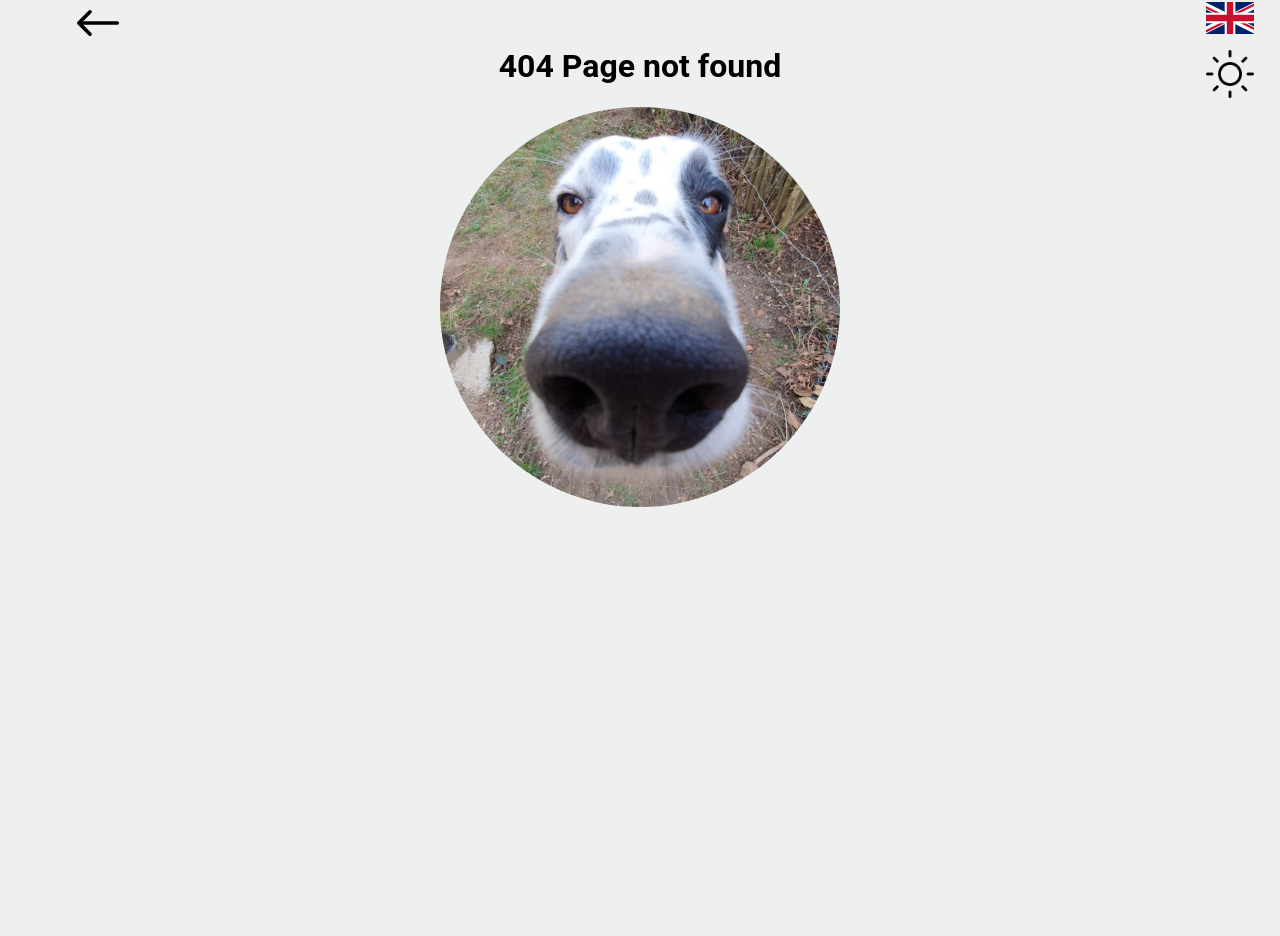
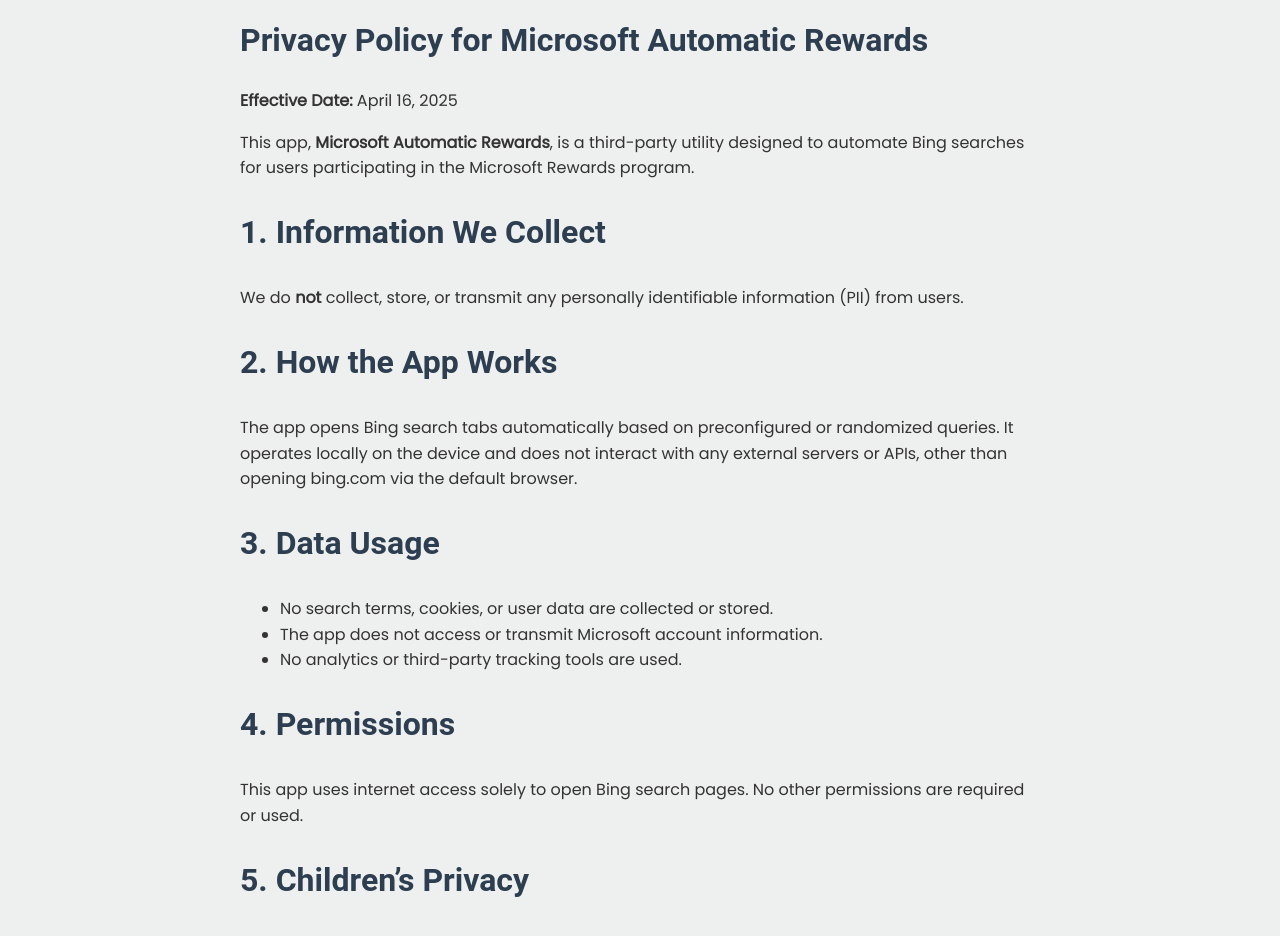
Before and after one commit to spin311/website, a React (Create React App) app: page /microsoft-automatic-rewards/mobile/terms in a window 1280 px wide. Before the commit this address had no page. Shown: the part 38-974 px from the top of the page. Before the commit the page ends 800 px from the top, so only its background shows below. Built offline with nearby package versions, Linux system fonts and the light colour scheme; a web font is replaced by a local one.

Commit message:
terms for microsoftAutomatic Rewards

```diff
--- a/src/assets/translations/en.json
+++ b/src/assets/translations/en.json
@@ -82,7 +82,7 @@
     "step3": "Enable daily set in extension",
     "step4": "Allow popups at <a href='https://rewards.bing.com/' target=_blank>rewards.bing</a>",
     "to_mobile": "To get Mobile points:",
-    "step5": "<a href='microsoft-automatic-rewards/mobile'>Click here</a> and follow instructions",
+    "step5": "<a href='microsoft-automatic-rewards/mobile/website'>Click here</a> and follow instructions",
     "donate_explanation": "Making and updating extensions takes a lot of time and effort. While I'm commited to keeping my extensions <b>free and accessible to everyone</b>, your support helps me:",
     "donate1": "<b>Improve my extensions</b> by adding new features and fixing bugs",
     "donate2": "<b>Keep my extensions up to date</b> with the latest changes",
--- a/src/assets/translations/sl.json
+++ b/src/assets/translations/sl.json
@@ -85,7 +85,7 @@
     "step3": "Omogočite dnevni nabor v razširitvi",
     "step4": "Dovolite pojavna okna na <a href='https://rewards.bing.com/' target=_blank>rewards.bing</a>",
     "to_mobile": "Za pridobivanje mobilnih točk:",
-    "step5": "<a href='microsoft-automatic-rewards/mobile'>Kliknite tukaj</a> in sledite navodilom",
+    "step5": "<a href='microsoft-automatic-rewards/mobile/website'>Kliknite tukaj</a> in sledite navodilom",
     "donate_explanation": "Izdelava in posodabljanje razširitev zahteva veliko časa in truda. Čeprav si prizadevam, da moje razširitve ostanejo <b>brezplačne in dostopne vsem</b>, vaša podpora pomaga:",
     "donate1": "<b>Izboljšati moje razširitve</b> z dodajanjem novih funkcij in popravljanjem napak",
     "donate2": "<b>Ohraniti moje razširitve posodobljene</b> z najnovejšimi spremembami",
--- a/src/components/extensions/microsoftAutomaticRewards/donate/Donate.js
+++ b/src/components/extensions/donate/Donate.js
@@ -1,6 +1,6 @@
-import {useLanguage} from "../../../../context/LanguageContext";
 import {Helmet} from "react-helmet";
-import HomeArrow from "../../../home-arrow/HomeArrow";
+import {useLanguage} from "../../../context/LanguageContext";
+import HomeArrow from "../../home-arrow/HomeArrow";
 
 function Donate({soloComponent=false, className=''}) {
     const { text, formatHtml } = useLanguage();
--- a/src/components/extensions/microsoftAutomaticRewards/MicrosoftAutomaticRewards.js
+++ b/src/components/extensions/microsoftAutomaticRewards/MicrosoftAutomaticRewards.js
@@ -15,7 +15,7 @@
 import Footer from "../../footer/Footer";
 import About from "./about/About";
 import Features from "./features/Features.js";
-import Donate from "./donate/Donate";
+import Donate from "../donate/Donate";
 import useIsMobile from "../../../hooks/useIsMobile";
 import {Outlet} from "react-router-dom";
 
--- /dev/null
+++ b/src/components/extensions/microsoftAutomaticRewards/terms/Terms.css
@@ -0,0 +1,11 @@
+.terms {
+    font-family: Arial, sans-serif;
+    line-height: 1.6;
+    padding: 2rem;
+    max-width: 800px;
+    margin: auto;
+    color: #333;
+}
+.titles {
+    color: #2c3e50;
+}
--- /dev/null
+++ b/src/components/extensions/microsoftAutomaticRewards/terms/Terms.js
@@ -0,0 +1,39 @@
+import "./Terms.css"
+
+function Terms (){
+    return (
+<div className="terms">
+    <h1 className="titles">Privacy Policy for Microsoft Automatic Rewards</h1>
+    <p><strong>Effective Date:</strong> April 16, 2025</p>
+
+    <p>This app, <strong>Microsoft Automatic Rewards</strong>, is a third-party utility designed to automate Bing searches for users participating in the Microsoft Rewards program.</p>
+
+    <h2 className="titles">1. Information We Collect</h2>
+    <p>We do <strong>not</strong> collect, store, or transmit any personally identifiable information (PII) from users.</p>
+
+    <h2 className="titles">2. How the App Works</h2>
+    <p>The app opens Bing search tabs automatically based on preconfigured or randomized queries. It operates locally on the device and does not interact with any external servers or APIs, other than opening bing.com via the default browser.</p>
+
+    <h2 className="titles">3. Data Usage</h2>
+    <ul>
+        <li>No search terms, cookies, or user data are collected or stored.</li>
+        <li>The app does not access or transmit Microsoft account information.</li>
+        <li>No analytics or third-party tracking tools are used.</li>
+    </ul>
+
+    <h2 className="titles">4. Permissions</h2>
+    <p>This app uses internet access solely to open Bing search pages. No other permissions are required or used.</p>
+
+    <h2 className="titles">5. Children’s Privacy</h2>
+    <p>This app is <strong>not intended for children under 16</strong>. We do not knowingly collect or store data from users under the age of 16.</p>
+
+    <h2 className="titles">6. Third-party Services</h2>
+    <p>This app is not affiliated with, endorsed by, or supported by Microsoft Corporation. Microsoft® and Bing® are registered trademarks of Microsoft.</p>
+
+    <h2 className="titles">7. Contact</h2>
+    <p>If you have any questions or concerns about this Privacy Policy, please contact us at: <a href="mailto:spin311pro@gmail.com">spin311pro@gmail.com</a></p>
+</div>
+    );
+}
+
+export default Terms;
--- a/src/components/main/Main.js
+++ b/src/components/main/Main.js
@@ -138,7 +138,7 @@
 
                 if (project.type === text.PROJECT.t_extension && project.extensionId) {
                     try {
-                        const extensionResponse = await fetch(`http://localhost:8080/extension?id=${project.extensionId}`);
+                        const extensionResponse = await fetch(`https://website-production-967e.up.railway.app/extension?id=${project.extensionId}`);
                         const extensionValues = await extensionResponse.json();
                         updatedProject = {
                             ...updatedProject,
--- a/src/components/sidebar-buttons/SidebarButtons.js
+++ b/src/components/sidebar-buttons/SidebarButtons.js
@@ -2,6 +2,7 @@
 import {useTheme} from "../../context/ThemeContext";
 import {useLanguage} from "../../context/LanguageContext";
 import { Tooltip } from 'react-tooltip'
+import {useLocation} from "react-router-dom";
 
 function SidebarButtons() {
     const { darkMode, toggleTheme } = useTheme();
@@ -10,7 +11,11 @@
     let languageImage = language === "en" ? `${process.env.PUBLIC_URL}/assets/images/flag-uk.svg` : `${process.env.PUBLIC_URL}/assets/images/flag-slo.png`;
     let darkModeImage = darkMode ? `${process.env.PUBLIC_URL}/assets/images/dark-mode.png` : `${process.env.PUBLIC_URL}/assets/images/light-mode.png`;
     let darkModeTooltip = darkMode ? text.GENERAL.toggle_lightMode : text.GENERAL.toggle_darkMode;
-
+    const location = useLocation();
+    const excludedPaths = [ "/terms", "/donate", "/uninstall"];
+    if (excludedPaths.some(path => location.pathname.includes(path))) {
+        return null;
+    } else {
         return (
             <div className="sidebar-buttons">
                 <img id="language-btn"
@@ -35,4 +40,7 @@
             </div>
         );
     }
+
+
+}
 export default SidebarButtons;
--- a/src/index.js
+++ b/src/index.js
@@ -11,10 +11,11 @@
 import NotFound from "./components/not-found/NotFound";
 import MicrosoftAutomaticRewards from "./components/extensions/microsoftAutomaticRewards/MicrosoftAutomaticRewards";
 import SidebarButtons from "./components/sidebar-buttons/SidebarButtons";
-import Donate from "./components/extensions/microsoftAutomaticRewards/donate/Donate";
+import Donate from "./components/extensions/donate/Donate";
 import Uninstall from "./components/extensions/uninstall/uninstall";
 import Website from "./components/extensions/microsoftAutomaticRewards/mobile/website/website";
 import Mobile from "./components/extensions/microsoftAutomaticRewards/mobile/mobile";
+import Terms from "./components/extensions/microsoftAutomaticRewards/terms/Terms";
 
 const root = ReactDOM.createRoot(document.getElementById('root'));
 root.render(
@@ -22,8 +23,8 @@
     <ThemeProvider>
         <LanguageProvider>
             <NotificationProvider>
-                <SidebarButtons/>
                 <BrowserRouter>
+                    <SidebarButtons/>
                     <Routes>
                         <Route path="/" element={<App />} />
                         <Route path="/contact" element={<ContactMe />} />
@@ -32,6 +33,7 @@
 
                         <Route path="/microsoft-automatic-rewards" element={<MicrosoftAutomaticRewards />} />
                         <Route path="/microsoft-automatic-rewards/mobile" element={<Mobile />} />
+                        <Route path="/microsoft-automatic-rewards/mobile/terms" element={<Terms />} />
                         <Route path="/microsoft-automatic-rewards/mobile/website" element={<Website />} />
 
                         <Route path="*" element={<NotFound />} />
```
Lines whose indentation alone changed are shown as unchanged.
